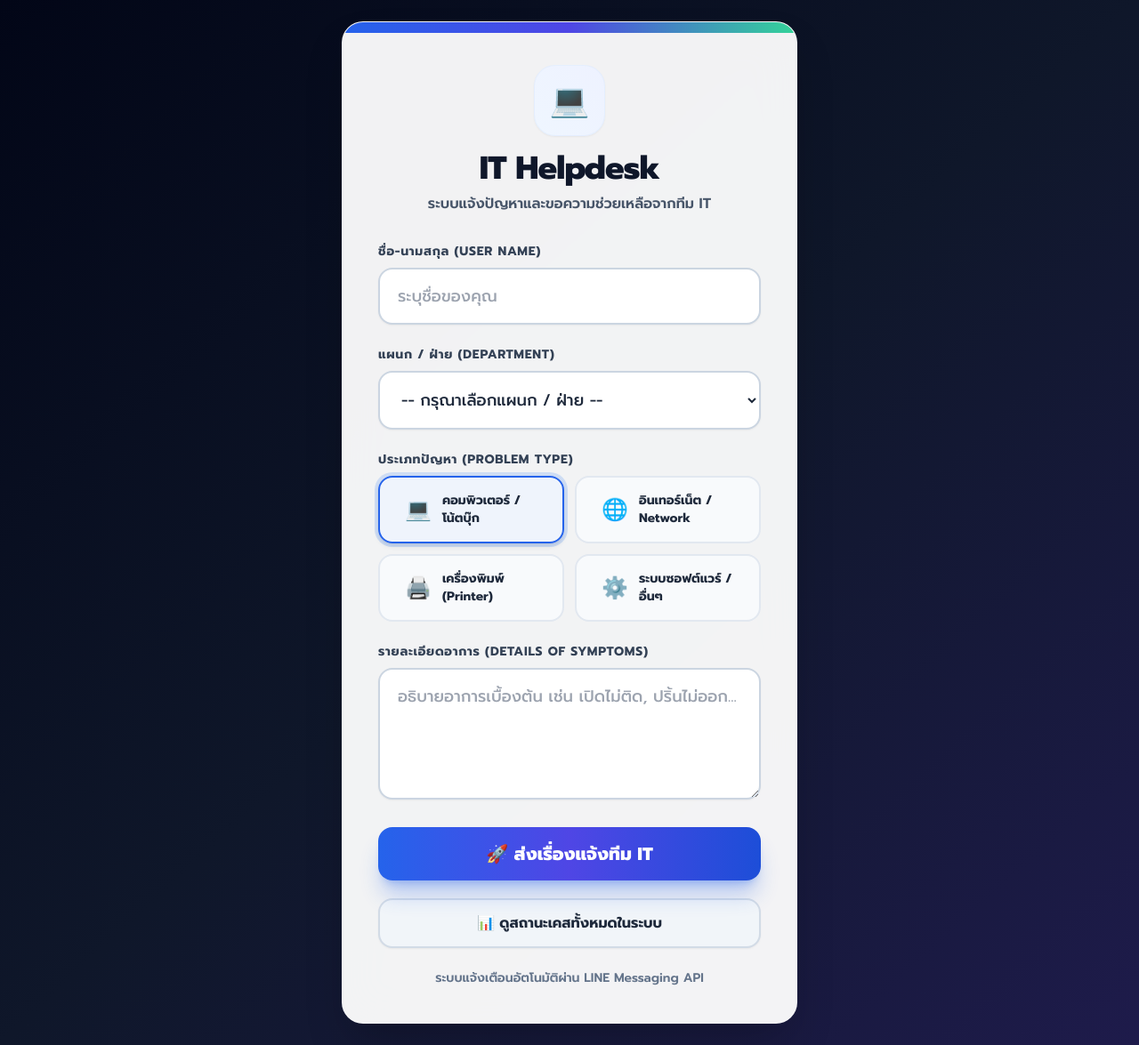
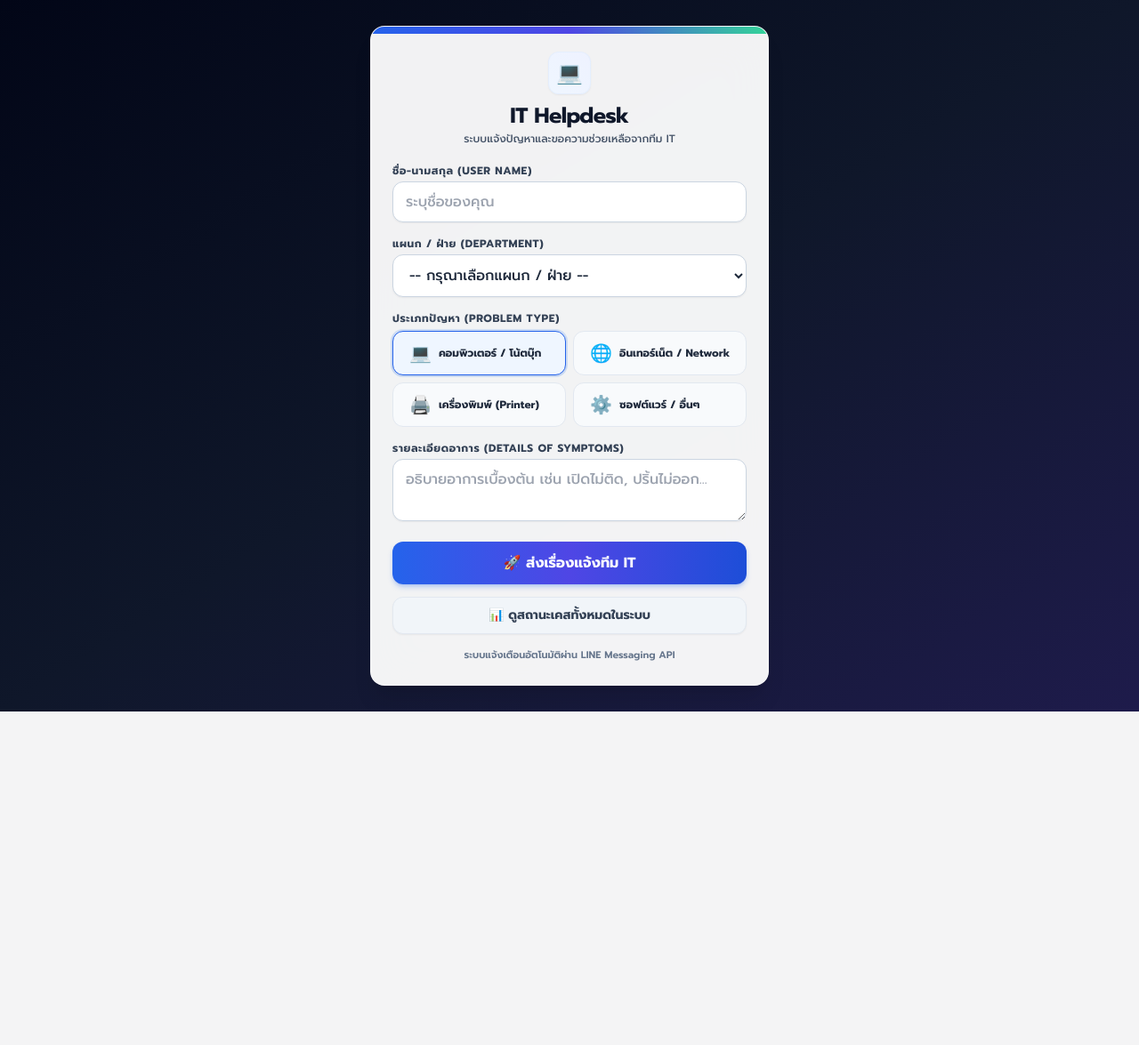
Before and after one commit to chonladasaelao91-coder/it-helpdesk-bot, a FastAPI app: page / in a window 1280 px wide. Shown: the whole page at 89% size. After the commit the page ends 800 px from the top, so only its background shows below. Run offline with FastAPI, Linux system fonts and the light colour scheme; some libraries are stand-ins or nearby versions.

Commit message:
Add files via upload

```diff
--- a/templates/index.html
+++ b/templates/index.html
@@ -5,35 +5,36 @@
     <meta name="viewport" content="width=device-width, initial-scale=1.0">
     <title>IT Helpdesk - ระบบแจ้งซ่อม</title>
     <script src="https://cdn.tailwindcss.com"></script>
-    <link href="https://fonts.googleapis.com/css2?family=Prompt:wght@300;400;500;600;700;800&display=swap" rel="stylesheet">
+    <link href="https://fonts.googleapis.com/css2?family=Prompt:wght@300;400;500;600;700&display=swap" rel="stylesheet">
     <style>
         body { font-family: 'Prompt', sans-serif; }
     </style>
 </head>
-<body class="bg-gradient-to-br from-slate-950 via-slate-900 to-indigo-950 text-slate-800 flex items-center justify-center min-h-screen p-4 sm:p-6">
-    <div class="max-w-lg w-full bg-white/95 backdrop-blur-xl rounded-3xl shadow-2xl p-8 sm:p-10 border border-white/30 relative overflow-hidden">
+<body class="bg-gradient-to-br from-slate-950 via-slate-900 to-indigo-950 text-slate-800 flex items-center justify-center min-h-screen p-4">
+    <!-- ขนาดกล่องฟอร์มเท่าเดิม (max-w-md และ p-6) -->
+    <div class="max-w-md w-full bg-white/95 backdrop-blur-xl rounded-2xl shadow-xl p-6 border border-white/30 relative overflow-hidden">
         <!-- แถบสีตกแต่งด้านบน -->
-        <div class="absolute top-0 left-0 right-0 h-3 bg-gradient-to-r from-blue-600 via-indigo-600 to-emerald-400"></div>
+        <div class="absolute top-0 left-0 right-0 h-2 bg-gradient-to-r from-blue-600 via-indigo-600 to-emerald-400"></div>
 
-        <div class="text-center mb-8 pt-2">
-            <div class="inline-flex items-center justify-center w-20 h-20 bg-gradient-to-tr from-blue-50 to-indigo-50 text-blue-600 rounded-3xl text-4xl mb-4 shadow-sm border border-blue-100/50">
+        <div class="text-center mb-5 pt-1">
+            <div class="inline-flex items-center justify-center w-12 h-12 bg-gradient-to-tr from-blue-50 to-indigo-50 text-blue-600 rounded-xl text-2xl mb-2 shadow-sm border border-blue-100/50">
                 💻
             </div>
-            <h1 class="text-4xl font-extrabold text-slate-900 tracking-tight">IT Helpdesk</h1>
-            <p class="text-base text-slate-600 mt-2 font-semibold">ระบบแจ้งปัญหาและขอความช่วยเหลือจากทีม IT</p>
+            <h1 class="text-2xl font-bold text-slate-900 tracking-tight">IT Helpdesk</h1>
+            <p class="text-xs text-slate-600 mt-0.5 font-medium">ระบบแจ้งปัญหาและขอความช่วยเหลือจากทีม IT</p>
         </div>
 
-        <form action="/submit" method="POST" class="space-y-6" onsubmit="this.querySelector('button[type=submit]').disabled=true; this.querySelector('button[type=submit]').innerText='กำลังส่งข้อมูล...';">
-            <!-- ชื่อ-นามสกุล -->
+        <form action="/submit" method="POST" class="space-y-4" onsubmit="this.querySelector('button[type=submit]').disabled=true; this.querySelector('button[type=submit]').innerText='กำลังส่งข้อมูล...';">
+            <!-- ชื่อ-นามสกุล (ตัวหนังสือใหญ่ขึ้นเป็น text-base) -->
             <div>
-                <label class="block text-sm font-bold uppercase tracking-wider text-slate-700 mb-2">ชื่อ-นามสกุล (User Name)</label>
-                <input type="text" name="name" required placeholder="ระบุชื่อของคุณ" class="w-full px-5 py-4 rounded-2xl border-2 border-slate-300 focus:ring-4 focus:ring-blue-500/30 focus:border-blue-600 focus:outline-none text-lg transition bg-white shadow-sm font-medium">
+                <label class="block text-xs font-bold uppercase tracking-wider text-slate-700 mb-1">ชื่อ-นามสกุล (User Name)</label>
+                <input type="text" name="name" required placeholder="ระบุชื่อของคุณ" class="w-full px-3.5 py-2.5 rounded-xl border border-slate-300 focus:ring-2 focus:ring-blue-500/30 focus:border-blue-600 focus:outline-none text-base transition bg-white shadow-sm font-medium">
             </div>
 
-            <!-- แผนก / ฝ่าย -->
+            <!-- แผนก / ฝ่าย (ตัวหนังสือใหญ่ขึ้นเป็น text-base) -->
             <div>
-                <label class="block text-sm font-bold uppercase tracking-wider text-slate-700 mb-2">แผนก / ฝ่าย (Department)</label>
-                <select name="department" required class="w-full px-5 py-4 rounded-2xl border-2 border-slate-300 focus:ring-4 focus:ring-blue-500/30 focus:border-blue-600 focus:outline-none text-lg bg-white transition font-medium shadow-sm">
+                <label class="block text-xs font-bold uppercase tracking-wider text-slate-700 mb-1">แผนก / ฝ่าย (Department)</label>
+                <select name="department" required class="w-full px-3.5 py-2.5 rounded-xl border border-slate-300 focus:ring-2 focus:ring-blue-500/30 focus:border-blue-600 focus:outline-none text-base bg-white transition font-medium shadow-sm">
                     <option value="" disabled selected>-- กรุณาเลือกแผนก / ฝ่าย --</option>
                     <option value="HR">HR</option>
                     <option value="IT">IT</option>
@@ -56,57 +57,57 @@
                 </select>
             </div>
 
-            <!-- ประเภทปัญหา (แบบการ์ดปุ่มกดขนาดใหญ่ อ่านง่าย) -->
+            <!-- ประเภทปัญหา (ปุ่มการ์ด 2x2 ขนาดพอดีกล่อง ฟอนต์ตัวหนังสือชัดเจนขึ้น) -->
             <div>
-                <label class="block text-sm font-bold uppercase tracking-wider text-slate-700 mb-2">ประเภทปัญหา (Problem Type)</label>
-                <div class="grid grid-cols-1 sm:grid-cols-2 gap-3">
-                    <label class="issue-card cursor-pointer border-2 border-slate-200 bg-slate-50 hover:bg-blue-50/50 p-4 rounded-2xl flex items-center space-x-3 transition-all">
+                <label class="block text-xs font-bold uppercase tracking-wider text-slate-700 mb-1.5">ประเภทปัญหา (Problem Type)</label>
+                <div class="grid grid-cols-2 gap-2">
+                    <label class="issue-card cursor-pointer border border-slate-200 bg-slate-50 hover:bg-blue-50/50 p-2.5 rounded-xl flex items-center space-x-2 transition-all">
                         <input type="radio" name="issue_type" value="คอมพิวเตอร์ / โน้ตบุ๊ก" class="hidden" checked onchange="updateCardStyle()">
-                        <span class="text-2xl">💻</span>
-                        <span class="text-sm font-bold text-slate-800">คอมพิวเตอร์ / โน้ตบุ๊ก</span>
+                        <span class="text-xl">💻</span>
+                        <span class="text-xs font-bold text-slate-800">คอมพิวเตอร์ / โน้ตบุ๊ก</span>
                     </label>
 
-                    <label class="issue-card cursor-pointer border-2 border-slate-200 bg-slate-50 hover:bg-blue-50/50 p-4 rounded-2xl flex items-center space-x-3 transition-all">
+                    <label class="issue-card cursor-pointer border border-slate-200 bg-slate-50 hover:bg-blue-50/50 p-2.5 rounded-xl flex items-center space-x-2 transition-all">
                         <input type="radio" name="issue_type" value="อินเทอร์เน็ต / Network" class="hidden" onchange="updateCardStyle()">
-                        <span class="text-2xl">🌐</span>
-                        <span class="text-sm font-bold text-slate-800">อินเทอร์เน็ต / Network</span>
+                        <span class="text-xl">🌐</span>
+                        <span class="text-xs font-bold text-slate-800">อินเทอร์เน็ต / Network</span>
                     </label>
 
-                    <label class="issue-card cursor-pointer border-2 border-slate-200 bg-slate-50 hover:bg-blue-50/50 p-4 rounded-2xl flex items-center space-x-3 transition-all">
+                    <label class="issue-card cursor-pointer border border-slate-200 bg-slate-50 hover:bg-blue-50/50 p-2.5 rounded-xl flex items-center space-x-2 transition-all">
                         <input type="radio" name="issue_type" value="เครื่องพิมพ์ (Printer)" class="hidden" onchange="updateCardStyle()">
-                        <span class="text-2xl">🖨️</span>
-                        <span class="text-sm font-bold text-slate-800">เครื่องพิมพ์ (Printer)</span>
+                        <span class="text-xl">🖨️</span>
+                        <span class="text-xs font-bold text-slate-800">เครื่องพิมพ์ (Printer)</span>
                     </label>
 
-                    <label class="issue-card cursor-pointer border-2 border-slate-200 bg-slate-50 hover:bg-blue-50/50 p-4 rounded-2xl flex items-center space-x-3 transition-all">
+                    <label class="issue-card cursor-pointer border border-slate-200 bg-slate-50 hover:bg-blue-50/50 p-2.5 rounded-xl flex items-center space-x-2 transition-all">
                         <input type="radio" name="issue_type" value="ระบบซอฟต์แวร์ / อื่นๆ" class="hidden" onchange="updateCardStyle()">
-                        <span class="text-2xl">⚙️</span>
-                        <span class="text-sm font-bold text-slate-800">ระบบซอฟต์แวร์ / อื่นๆ</span>
+                        <span class="text-xl">⚙️</span>
+                        <span class="text-xs font-bold text-slate-800">ซอฟต์แวร์ / อื่นๆ</span>
                     </label>
                 </div>
             </div>
 
-            <!-- รายละเอียดอาการ -->
+            <!-- รายละเอียดอาการ (ตัวหนังสือใหญ่ขึ้นเป็น text-base) -->
             <div>
-                <label class="block text-sm font-bold uppercase tracking-wider text-slate-700 mb-2">รายละเอียดอาการ (Details of symptoms)</label>
-                <textarea name="detail" rows="4" required class="w-full px-5 py-4 rounded-2xl border-2 border-slate-300 focus:ring-4 focus:ring-blue-500/30 focus:border-blue-600 focus:outline-none text-lg transition bg-white shadow-sm font-medium" placeholder="อธิบายอาการเบื้องต้น เช่น เปิดไม่ติด, ปริ้นไม่ออก..."></textarea>
+                <label class="block text-xs font-bold uppercase tracking-wider text-slate-700 mb-1">รายละเอียดอาการ (Details of symptoms)</label>
+                <textarea name="detail" rows="2.5" required class="w-full px-3.5 py-2.5 rounded-xl border border-slate-300 focus:ring-2 focus:ring-blue-500/30 focus:border-blue-600 focus:outline-none text-base transition bg-white shadow-sm font-medium" placeholder="อธิบายอาการเบื้องต้น เช่น เปิดไม่ติด, ปริ้นไม่ออก..."></textarea>
             </div>
 
             <!-- ปุ่มส่งข้อมูล -->
-            <button type="submit" class="w-full bg-gradient-to-r from-blue-600 via-indigo-600 to-blue-700 hover:from-blue-700 hover:to-indigo-800 text-white font-extrabold py-4 rounded-2xl transition-all duration-200 shadow-xl shadow-blue-600/30 text-xl active:scale-[0.99] cursor-pointer mt-2">
+            <button type="submit" class="w-full bg-gradient-to-r from-blue-600 via-indigo-600 to-blue-700 hover:from-blue-700 hover:to-indigo-800 text-white font-bold py-3 rounded-xl transition-all duration-200 shadow-md shadow-blue-600/25 text-base active:scale-[0.99] cursor-pointer mt-1">
                 🚀 ส่งเรื่องแจ้งทีม IT
             </button>
         </form>
 
         <!-- ปุ่มทางลัดไปหน้า Dashboard -->
-        <div class="mt-5">
-            <a href="/dashboard" class="block text-center w-full bg-slate-100 hover:bg-slate-200 text-slate-800 font-bold py-3.5 rounded-2xl text-base transition border-2 border-slate-300/80 shadow-sm">
+        <div class="mt-3.5">
+            <a href="/dashboard" class="block text-center w-full bg-slate-100 hover:bg-slate-200 text-slate-700 font-bold py-2.5 rounded-xl text-sm transition border border-slate-200 shadow-sm">
                 📊 ดูสถานะเคสทั้งหมดในระบบ
             </a>
         </div>
 
-        <div class="text-center mt-6">
-            <p class="text-sm text-slate-500 font-semibold">ระบบแจ้งเตือนอัตโนมัติผ่าน LINE Messaging API</p>
+        <div class="text-center mt-4">
+            <p class="text-[11px] text-slate-500 font-semibold">ระบบแจ้งเตือนอัตโนมัติผ่าน LINE Messaging API</p>
         </div>
     </div>
 
@@ -116,10 +117,10 @@
             document.querySelectorAll('.issue-card').forEach(card => {
                 const radio = card.querySelector('input[type="radio"]');
                 if (radio.checked) {
-                    card.classList.add('border-blue-600', 'bg-blue-50/80', 'ring-4', 'ring-blue-500/20', 'shadow-md');
+                    card.classList.add('border-blue-600', 'bg-blue-50', 'ring-2', 'ring-blue-500/20', 'shadow-sm');
                     card.classList.remove('border-slate-200', 'bg-slate-50');
                 } else {
-                    card.classList.remove('border-blue-600', 'bg-blue-50/80', 'ring-4', 'ring-blue-500/20', 'shadow-md');
+                    card.classList.remove('border-blue-600', 'bg-blue-50', 'ring-2', 'ring-blue-500/20', 'shadow-sm');
                     card.classList.add('border-slate-200', 'bg-slate-50');
                 }
             });
```
